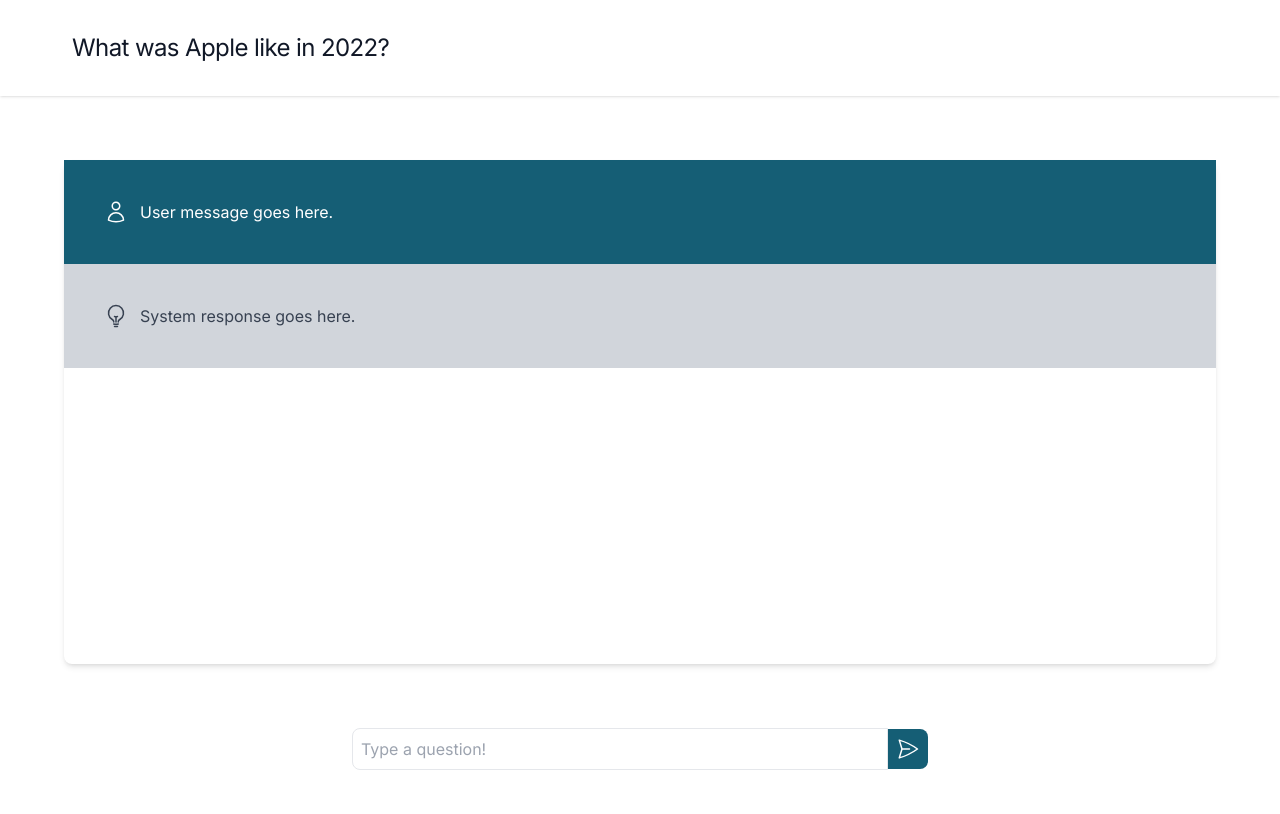
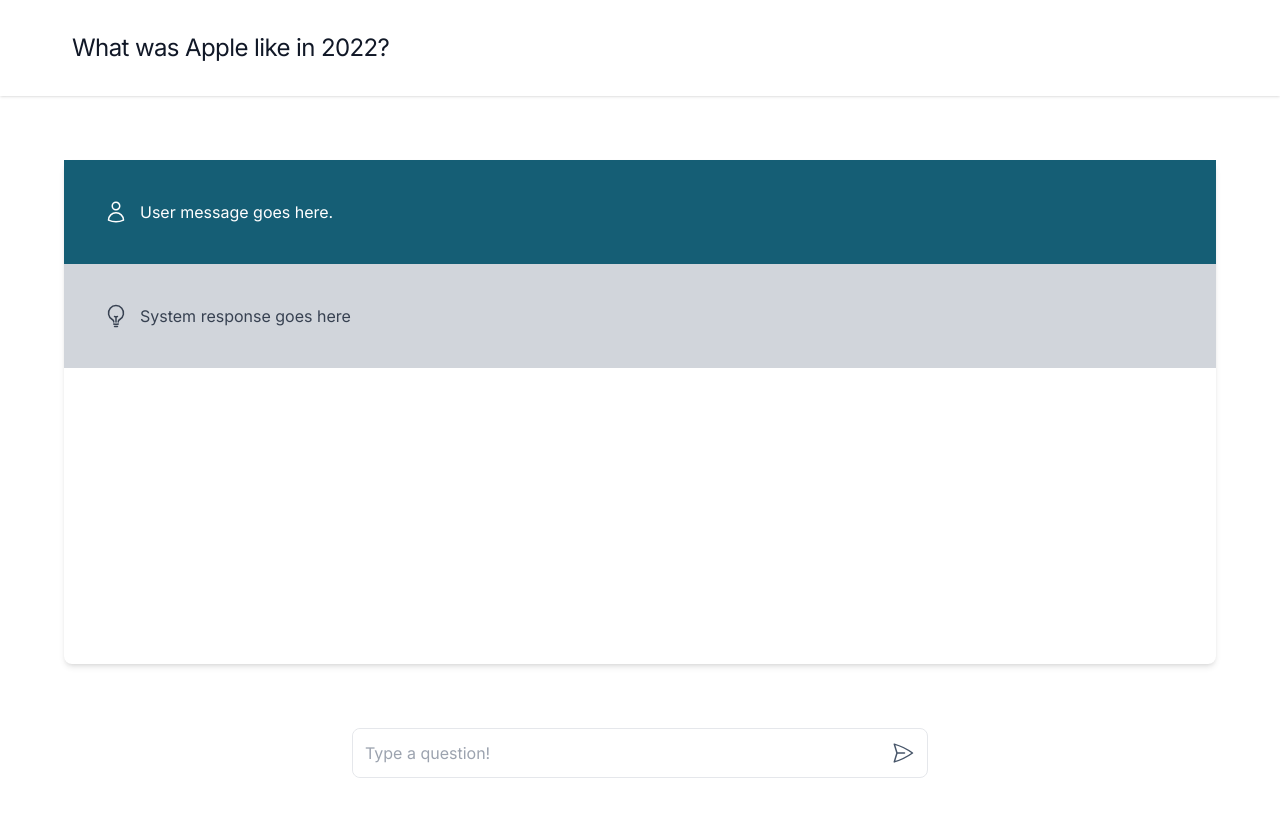
Before and after one commit to subinbean/GPT-2022, a Next.js app: page / in a window 1280 px wide. Shown: the top 814 px of the page. Built offline with nearby package versions, Linux system fonts and the light colour scheme.

Commit message:
gpt message and sendmessagebar components

```diff
--- a/app/components/GPTMessage.tsx
+++ b/app/components/GPTMessage.tsx
@@ -0,0 +1,24 @@
+import React from "react";
+
+const GPTMessage = (props: { message: string }) => {
+    return (
+        <div className="bg-gray-300 text-gray-700 h-auto p-10 flex">
+            <svg
+                xmlns="http://www.w3.org/2000/svg"
+                fill="none"
+                viewBox="0 0 24 24"
+                strokeWidth={1.5}
+                stroke="currentColor"
+                className="w-6 h-6 mr-3">
+                <path
+                    strokeLinecap="round"
+                    strokeLinejoin="round"
+                    d="M12 18v-5.25m0 0a6.01 6.01 0 001.5-.189m-1.5.189a6.01 6.01 0 01-1.5-.189m3.75 7.478a12.06 12.06 0 01-4.5 0m3.75 2.383a14.406 14.406 0 01-3 0M14.25 18v-.192c0-.983.658-1.823 1.508-2.316a7.5 7.5 0 10-7.517 0c.85.493 1.509 1.333 1.509 2.316V18"
+                />
+            </svg>
+            {props.message}
+        </div>
+    );
+};
+
+export default GPTMessage;
--- a/app/components/SendMessageBar.tsx
+++ b/app/components/SendMessageBar.tsx
@@ -2,16 +2,27 @@
 
 const SendMessageBar = () => {
     return (
-        <div>
-            <div className="flex flex-col w-full">
-                <input
-                    className=""
-                    type="text"
-                    name="message"
-                    id="message"
-                    placeholder="Try asking a question!"
-                />
-            </div>
+        <div className="flex w-1/2 items-center my-4 mt-16 rounded-lg border">
+            <input
+                type="text"
+                placeholder="Type a question!"
+                className="flex-1 p-3 rounded-l-lg focus:outline-none"
+            />
+            <button className="p-3 text-slate-600 rounded-r-lg focus:outline-none">
+                <svg
+                    xmlns="http://www.w3.org/2000/svg"
+                    fill="none"
+                    viewBox="0 0 24 24"
+                    strokeWidth={1.5}
+                    stroke="currentColor"
+                    className="w-6 h-6">
+                    <path
+                        strokeLinecap="round"
+                        strokeLinejoin="round"
+                        d="M6 12L3.269 3.126A59.768 59.768 0 0121.485 12 59.77 59.77 0 013.27 20.876L5.999 12zm0 0h7.5"
+                    />
+                </svg>
+            </button>
         </div>
     );
 };
--- a/app/page.tsx
+++ b/app/page.tsx
@@ -1,10 +1,11 @@
 import Image from "next/image";
 import SendMessageBar from "@/app/components/SendMessageBar";
+import GPTMessage from "./components/GPTMessage";
 
 export default function Page() {
     return (
         <main className="flex h-screen flex-col items-center p-16">
-            <div className="w-full h-3/4 mx-auto bg-white rounded-lg shadow-md">
+            <div className="w-full h-3/4 bg-white rounded-lg shadow-md">
                 <div className="text-white bg-cyan-800 h-auto p-10 flex">
                     <svg
                         xmlns="http://www.w3.org/2000/svg"
@@ -21,45 +22,9 @@
                     </svg>
                     User message goes here.
                 </div>
-                <div className="bg-gray-300 text-gray-700 h-auto p-10 flex">
-                    <svg
-                        xmlns="http://www.w3.org/2000/svg"
-                        fill="none"
-                        viewBox="0 0 24 24"
-                        strokeWidth={1.5}
-                        stroke="currentColor"
-                        className="w-6 h-6 mr-3">
-                        <path
-                            strokeLinecap="round"
-                            strokeLinejoin="round"
-                            d="M12 18v-5.25m0 0a6.01 6.01 0 001.5-.189m-1.5.189a6.01 6.01 0 01-1.5-.189m3.75 7.478a12.06 12.06 0 01-4.5 0m3.75 2.383a14.406 14.406 0 01-3 0M14.25 18v-.192c0-.983.658-1.823 1.508-2.316a7.5 7.5 0 10-7.517 0c.85.493 1.509 1.333 1.509 2.316V18"
-                        />
-                    </svg>
-                    System response goes here.
-                </div>
+                <GPTMessage message="System response goes here" />
             </div>
-            <div className="flex w-1/2 items-center my-4 mt-16">
-                <input
-                    type="text"
-                    placeholder="Type a question!"
-                    className="flex-1 p-2 rounded-l-lg border focus:outline-none"
-                />
-                <button className="bg-cyan-800 text-white p-2 rounded-r-lg hover:bg-blue-600 focus:outline-none">
-                    <svg
-                        xmlns="http://www.w3.org/2000/svg"
-                        fill="none"
-                        viewBox="0 0 24 24"
-                        strokeWidth={1.5}
-                        stroke="currentColor"
-                        className="w-6 h-6">
-                        <path
-                            strokeLinecap="round"
-                            strokeLinejoin="round"
-                            d="M6 12L3.269 3.126A59.768 59.768 0 0121.485 12 59.77 59.77 0 013.27 20.876L5.999 12zm0 0h7.5"
-                        />
-                    </svg>
-                </button>
-            </div>
+            <SendMessageBar />
         </main>
     );
 }
```
